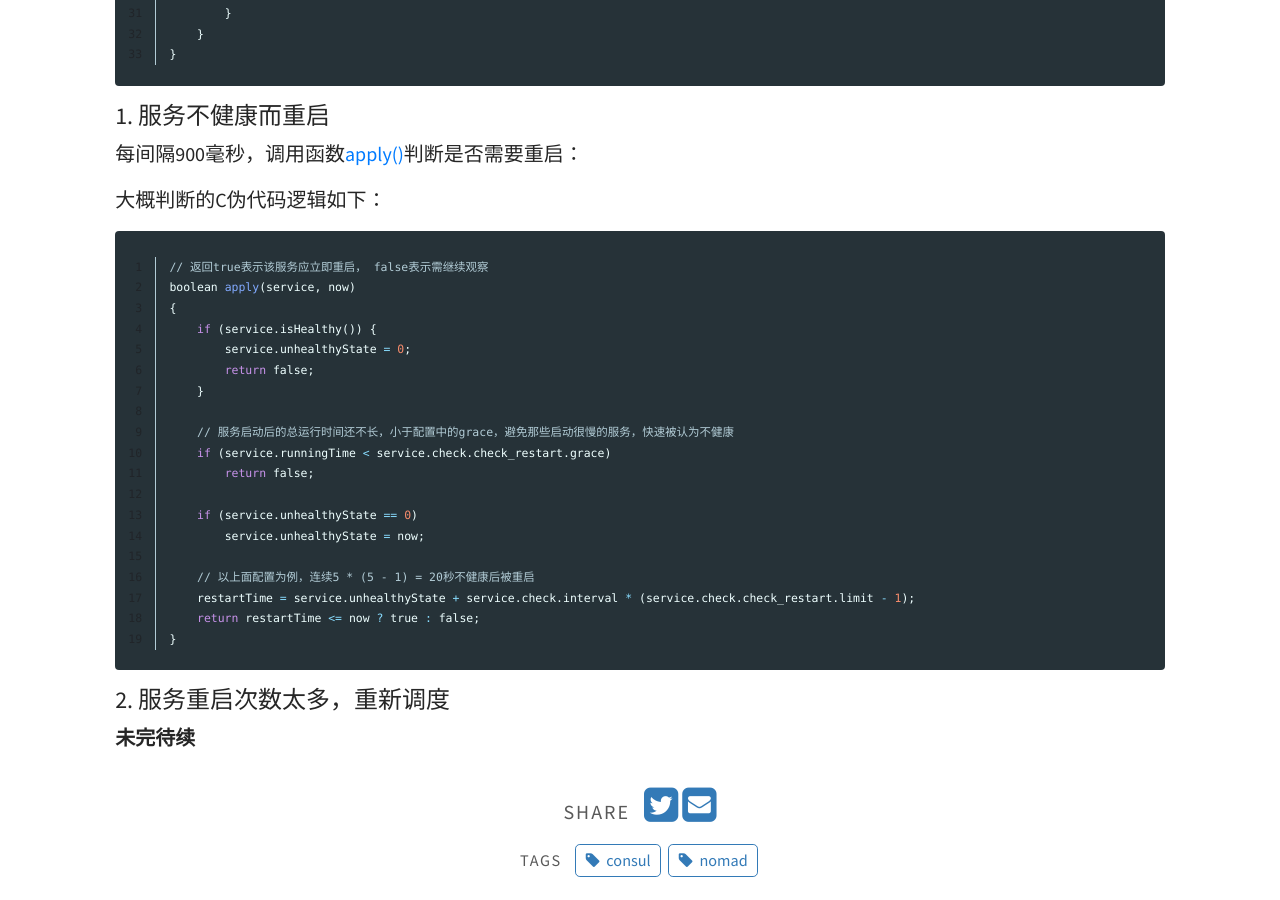
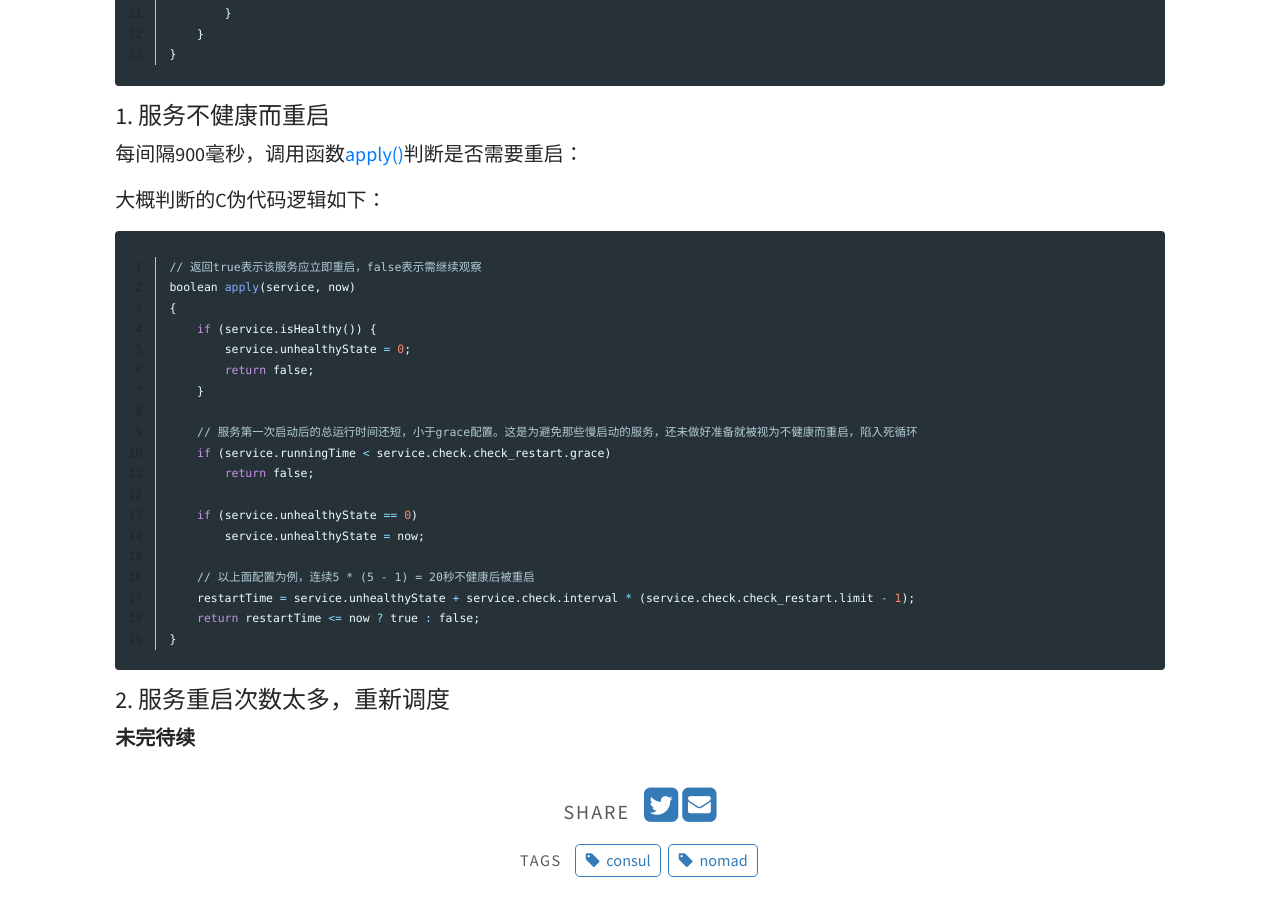
Before and after one commit to hubugui/hubugui.github.io, a Jekyll site: the page built from _posts/2021-03-10-Nomad & Consul的服务健康检查.md, in a window 1280 px wide and 900 px high, scrolled down 1134 px. Built offline with Jekyll 4.4.1, drawn with Linux system fonts in a browser that asks for light colours; comment, search, counter and statistics services are not loaded.

Commit message:
update Nomad/consul

```diff
--- a/_posts/2021-03-10-Nomad & Consul的服务健康检查.md
+++ b/_posts/2021-03-10-Nomad & Consul的服务健康检查.md
@@ -61,7 +61,7 @@ group "foo" {
 大概判断的C伪代码逻辑如下：
 
 {% highlight c linenos %}
-// 返回true表示该服务应立即重启， false表示需继续观察
+// 返回true表示该服务应立即重启，false表示需继续观察
 boolean apply(service, now)
 {
     if (service.isHealthy()) {
@@ -69,7 +69,7 @@ boolean apply(service, now)
         return false;
     }
 
-    // 服务启动后的总运行时间还不长，小于配置中的grace，避免那些启动很慢的服务，快速被认为不健康
+    // 服务第一次启动后的总运行时间还短，小于grace配置。这是为避免那些慢启动的服务，还未做好准备就被视为不健康而重启，陷入死循环
     if (service.runningTime < service.check.check_restart.grace)
         return false;
 
```
